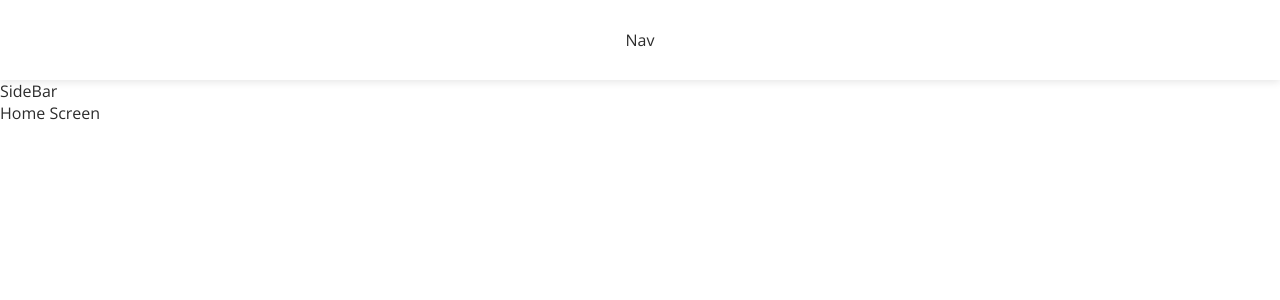
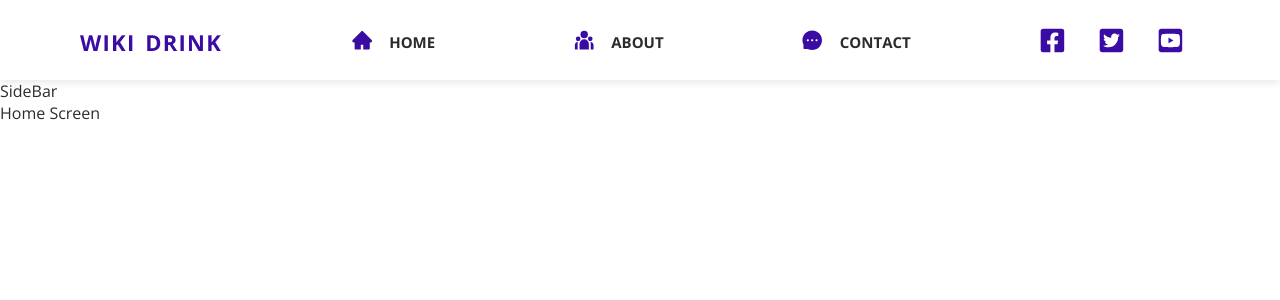
Before and after one commit to vittorioexp/wikidrink-reactjs-project, a React (Create React App) app: page / in a window 1280 px wide. Shown: the top 300 px of the page. Built offline with nearby package versions, Linux system fonts and the light colour scheme.

Commit message:
add navbar

```diff
--- a/src/components/Navbar.js
+++ b/src/components/Navbar.js
@@ -2,8 +2,27 @@ import React from "react";
 import { FaBars } from "react-icons/fa";
 import { Link } from "react-router-dom";
 import { LinkComponent, SocialComponent } from "../utils/links";
+import { useGlobalContext } from "../context";
 const Navbar = () => {
-  return <nav className="nav">Nav</nav>;
+  const { openSidebar } = useGlobalContext();
+  return (
+    <nav className="nav">
+      <div className="container nav-container">
+        <header className="nav-header">
+          <Link to="/" className="nav-brand">
+            <h3>Wiki Drink</h3>
+          </Link>
+          <div>
+            <button className="icon-btn btn nav-toggler" onClick={openSidebar}>
+              <FaBars className="nav-icon" />
+            </button>
+          </div>
+        </header>
+        <LinkComponent classLink="nav-links" />
+        <SocialComponent classSocial="socialTop" />
+      </div>
+    </nav>
+  );
 };
 
 export default Navbar;
```
